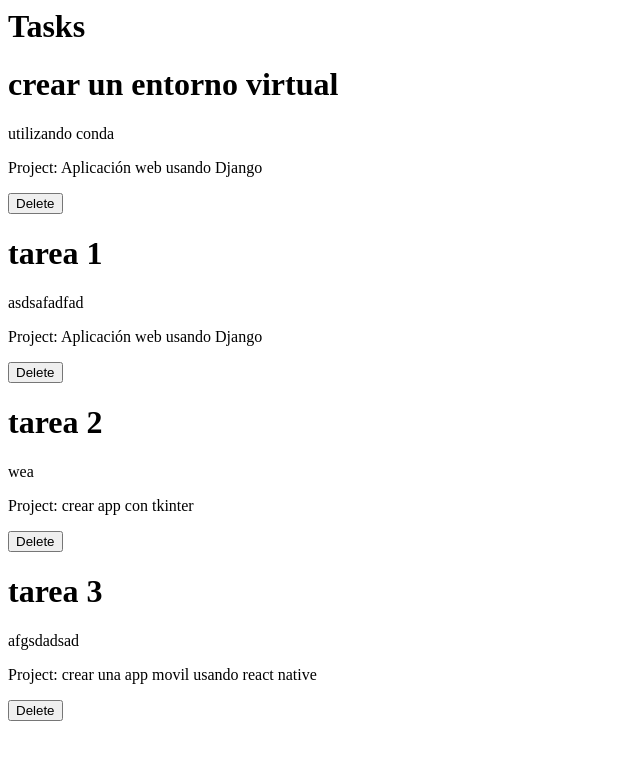
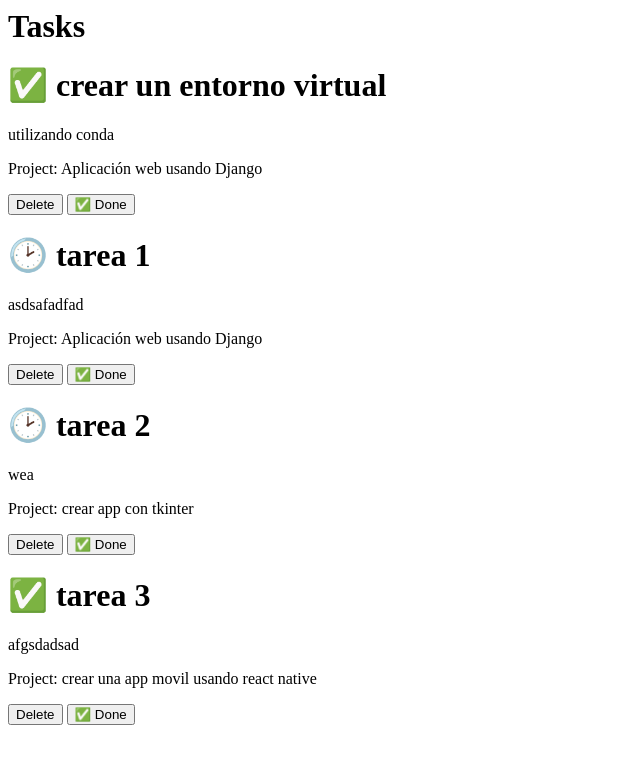
Before and after one commit to lexowo/django-curso-1, a Django app: page /tasks/ in a window 1280 px wide. Shown: the top 764 px of the page, without its empty margins (0-640 px from the left). Run offline with Django 4.2, Linux system fonts and the light colour scheme; data comes from the database, SQL or seed files in the repository; both versions use the stored data as it was after the commit.

Commit message:
Jinja conditionals

```diff
--- a/myapp/models.py
+++ b/myapp/models.py
@@ -11,6 +11,7 @@ class Task(models.Model):
 	title = models.CharField(max_length=200)
 	description = models.TextField()
 	project = models.ForeignKey(Project, on_delete=models.CASCADE)
+	done = models.BooleanField(default=False)
 
 	def __str__(self):
 		return self.title+' - '+self.project.name
--- a/myapp/templates/tasks.html
+++ b/myapp/templates/tasks.html
@@ -1,10 +1,14 @@
 <h1>Tasks</h1>
 
 {%for tarea in tasks%}
+
 <div>
-	<h1>{{tarea.title}}</h1>
+	<h1>{% if tarea.done == False %} 🕑 {%else%} ✅ {%endif%} {{tarea.title}}</h1>
+
 	<p>{{tarea.description}}</p>
 	<p>Project: {{tarea.project.name}}</p>
 	<button>Delete</button>
+	<button>✅ Done</button>
 </div>
+
 {%endfor%}
```
Also changed, not shown: db.sqlite3, myapp/migrations/0003_task_done.py (added).
